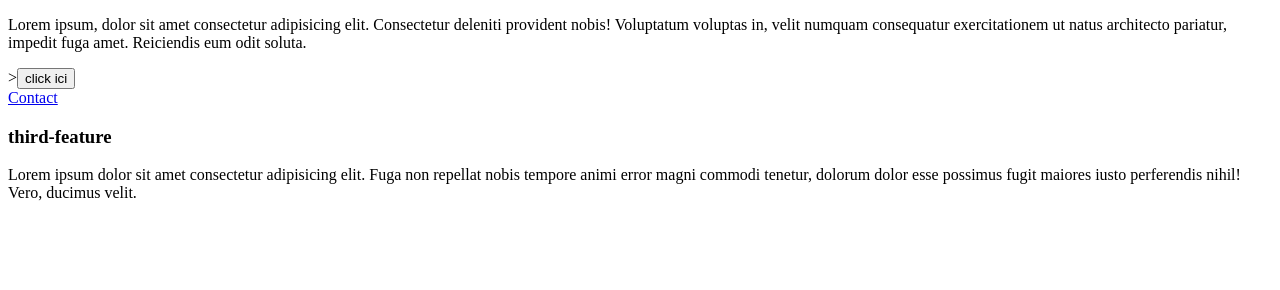
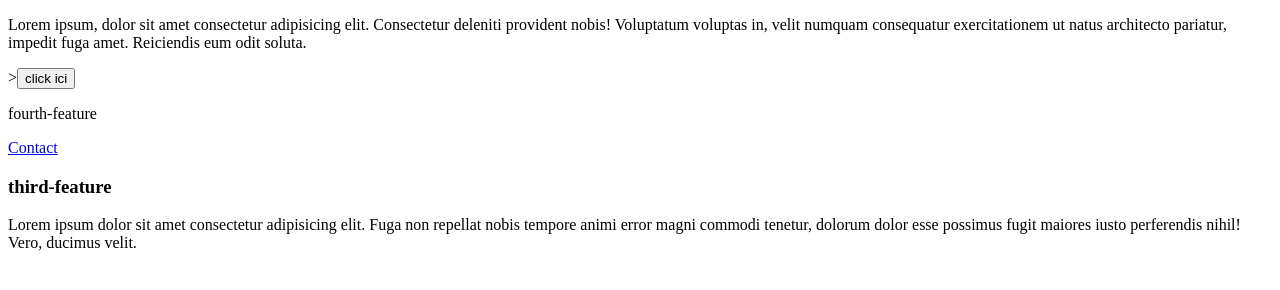
Before and after one commit to sabrina-b-y/3wagit, a plain HTML site: page index.html in a window 1280 px wide. Drawn offline with Linux system fonts and the light colour scheme; a web font is replaced by a local one.

Commit message:
third-feature

```diff
--- a/index.html
+++ b/index.html
@@ -19,6 +19,9 @@
         </p>
         ><button id="btn">click  ici</button>
     </section>
+
+
+    <p>fourth-feature</p>
 </main>
 
    <footer>
```
